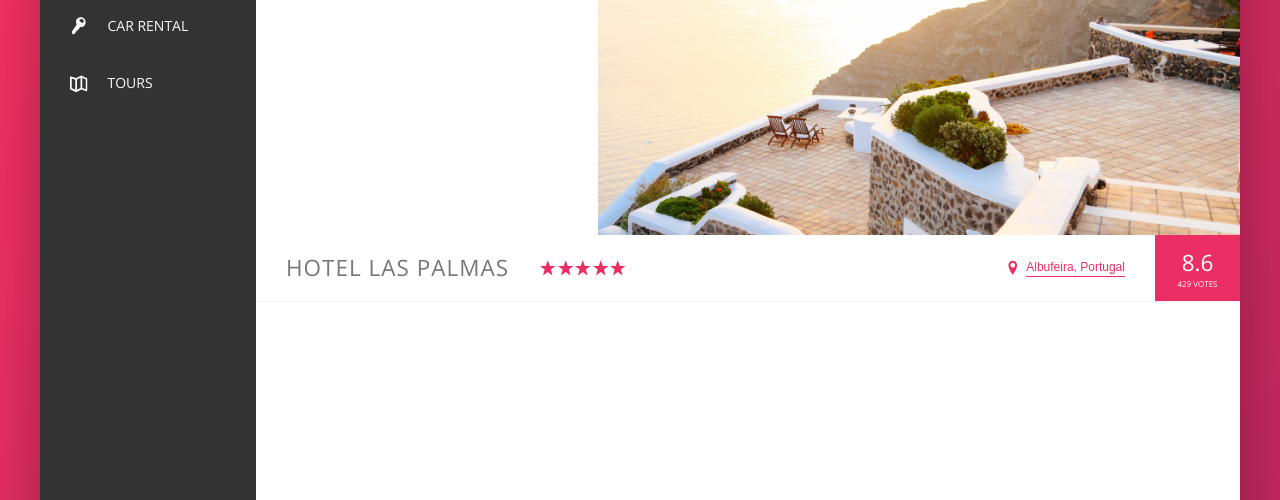
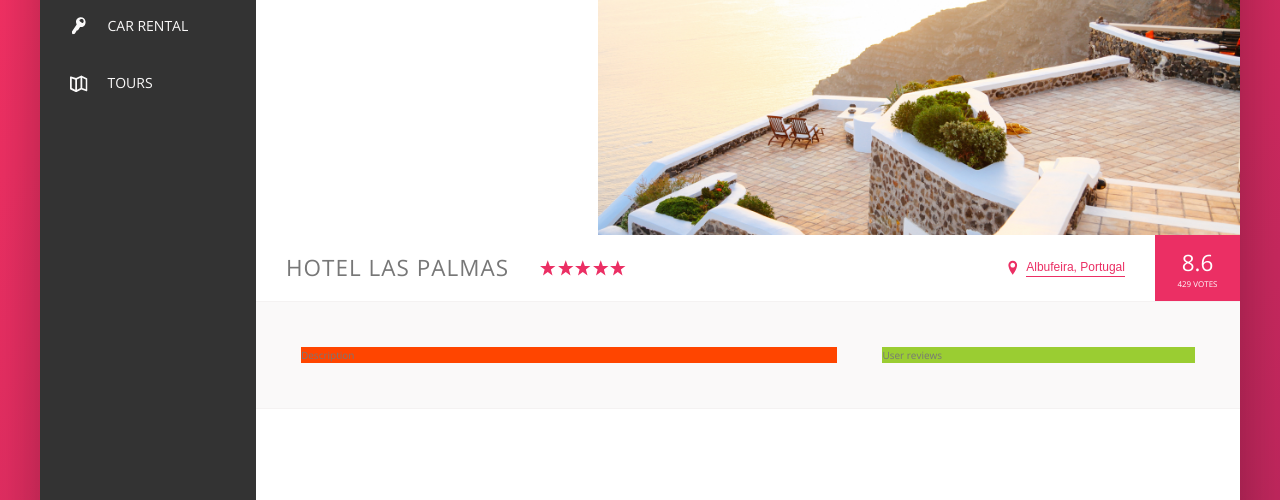
Before and after one commit to chawissa/trillo, a website: page index.html in a window 1280 px wide. Shown: the part 300-800 px from the top of the page. Drawn offline with nearby package versions, Linux system fonts and the light colour scheme.

Commit message:
Layout - detail section

```diff
--- a/index.html
+++ b/index.html
@@ -153,6 +153,12 @@
               <div class="overview__rating-count">429 votes</div>
             </div>
           </div>
+
+          <div class="detail">
+            <div class="description">Description</div>
+
+            <div class="user-reviews">User reviews</div>
+          </div>
         </main>
       </div>
     </div>
--- a/sass/_base.scss
+++ b/sass/_base.scss
@@ -13,6 +13,8 @@
   --color-gray-dark-3: #999;
 
   --shadow-dark: 0 2rem 6rem rgba(0, 0, 0, 0.3);
+
+  --line: 1px solid var(--color-gray-light-2);
 }
 
 * {
--- a/sass/_components.scss
+++ b/sass/_components.scss
@@ -201,7 +201,7 @@
 .overview {
   display: flex;
   align-items: center;
-  border-bottom: 1px solid var(--color-gray-light-2);
+  border-bottom: var(--line);
 
   &__heading {
     font-size: 2.25rem;
--- a/sass/_layout.scss
+++ b/sass/_layout.scss
@@ -11,7 +11,7 @@
   font-size: 1.4rem;
   height: 7rem;
   background-color: #fff;
-  border-bottom: 1px solid var(--color-gray-light-2);
+  border-bottom: var(--line);
 
   display: flex;
   justify-content: space-between;
@@ -39,3 +39,21 @@
 
   flex: 1;
 }
+
+.detail {
+  display: flex;
+  padding: 4.5rem;
+  background-color: var(--color-gray-light-1);
+  border-bottom: var(--line);
+}
+
+.description {
+  background-color: orangered;
+  flex: 0 0 60%;
+  margin-right: 4.5rem;
+}
+
+.user-reviews {
+  background-color: yellowgreen;
+  flex: 1;
+}
```
Also changed, not shown: css/style.css.
